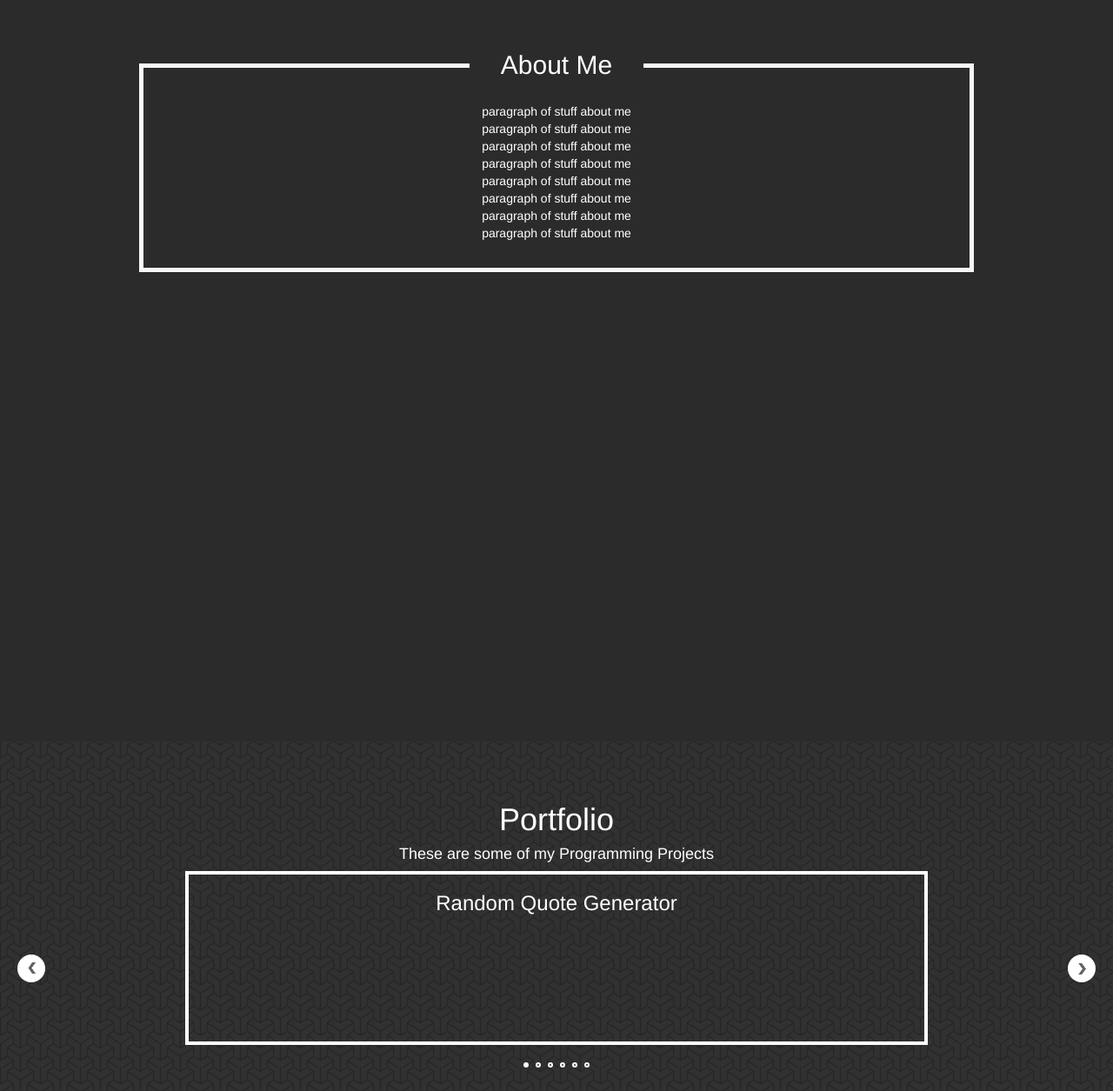
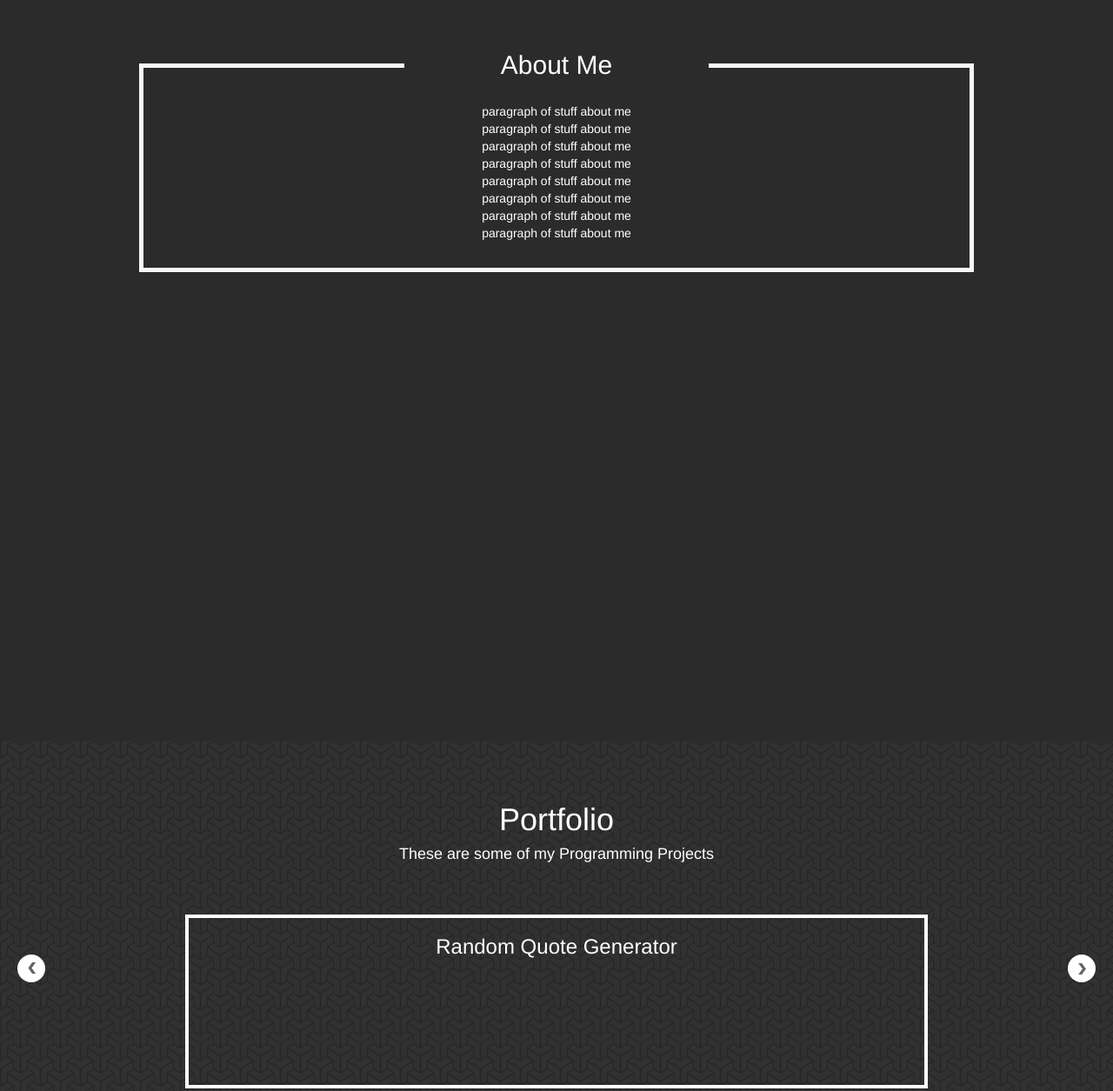
Before and after one commit to CPUcam/CPUcam.github.io, a plain HTML site: page index.html in a window 1280 px wide. Shown: the part 857-2112 px from the top of the page at 87% size. Drawn offline with nearby package versions, Linux system fonts and the light colour scheme.

Commit message:
fixing unslider CSS

```diff
--- a/css/cover.css
+++ b/css/cover.css
@@ -32,7 +32,7 @@
   margin-bottom: -85px;
   padding-top: 40px;
   z-index: 2;
-  width: 200px;
+  width: 350px;
   left: 0;
   right: 0;
   margin: 0 auto;
@@ -75,10 +75,14 @@
   margin: auto;
 }
 
-@media (max-width: @screen-sm-max) {
+@media screen and (max-width: @screen-sm-max) {
   .social-btn {
     height: 25px;
     width: 25px;
+  }
+
+  .about-header {
+    width: 200px;
   }
 }
 
@@ -103,6 +107,7 @@
   border-style: solid;
   border-width: 4px;
   margin-bottom: 20px;
+  margin-top: 50px;
 }
 
 .carousel-img {
```
